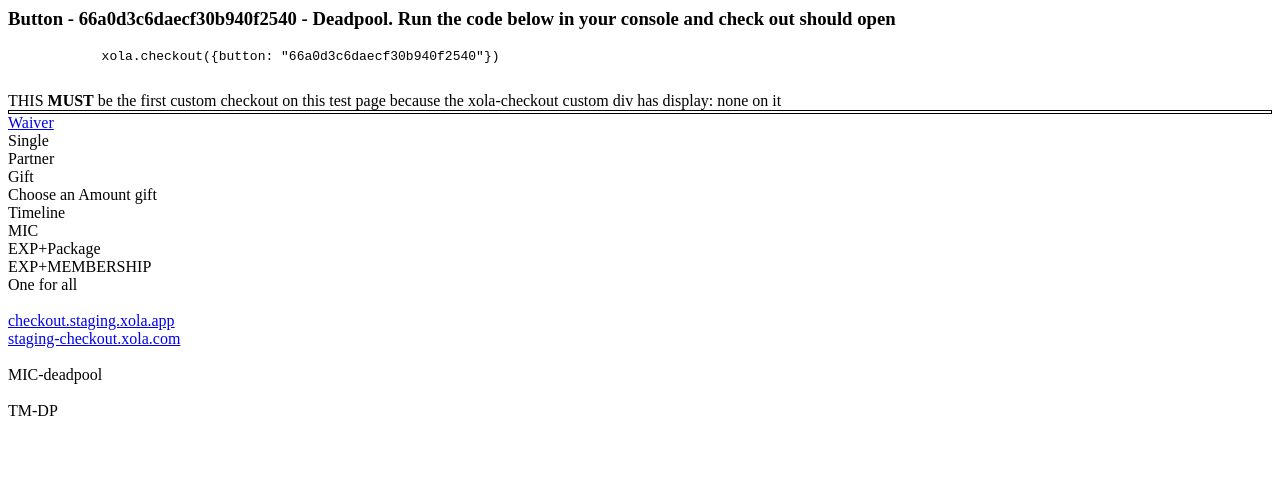
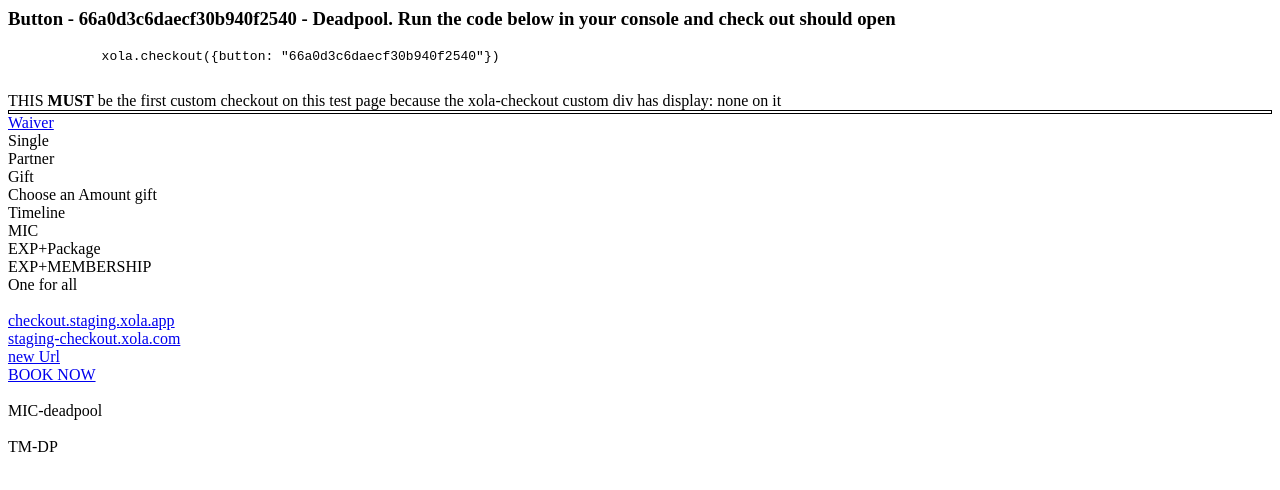
Before and after one commit to rkpalai/deadpool, a plain HTML site: page index.html in a window 1280 px wide. Drawn offline with Linux system fonts and the light colour scheme.

Commit message:
Update index.html

```diff
--- a/index.html
+++ b/index.html
@@ -78,7 +78,16 @@
    <br>
    <a href="https://checkout.staging.xola.app/#seller/66a0ab59cf7b63425f031a4e/experiences/6759592b39605286ac08271a?openExternal=true">checkout.staging.xola.app</a>
    <br>
-   <a href="https://staging-checkout.xola.com/#seller/66a0ab59cf7b63425f031a4e/experiences/6759592b39605286ac08271a">staging-checkout.xola.com</a>
+   <a href="https://staging-checkout.xola.com/#seller/66a0ab59cf7b63425f031a4e/experiences/6759592b39605286ac08271a?openExternal=true">staging-checkout.xola.com</a>
+   <br>
+   <a href="https://x2-checkout.staging.xola.app/flows/mvp?button=66a0c6846ff0cb13ad0434a6">new Url</a>
+   <br>
+   <a
+  class="xola-button xola-checkout"
+  href="https://checkout.staging.xola.app/index.html#buttons/6891d1999e9d3fd7820fdeac?cache=1675337687560&openExternal=true"
+  >
+    BOOK NOW
+  </a>
    <br>
    <div class="xola-embedded-checkout" data-seller="66a0ab59cf7b63425f031a4e" data-version="2" data-experience="66a0d1fc8997d7887607aee1"></div>
    <br>
```
